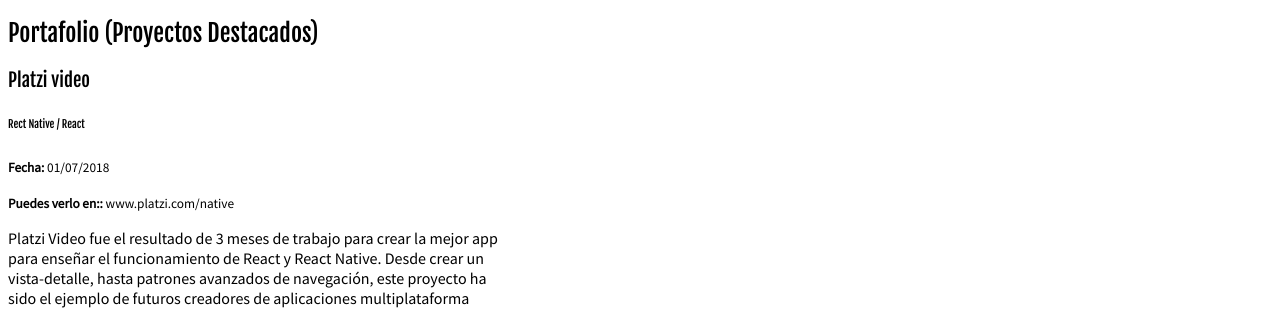
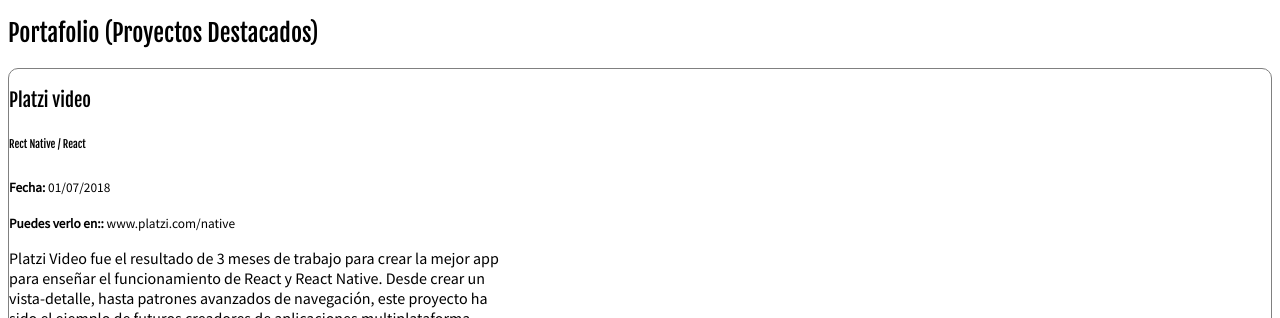
Before and after one commit to chc201627/platziweb, a plain HTML site: page index.html in a window 1280 px wide. Shown: the part 517-835 px from the top of the page. Drawn offline with Linux system fonts and the light colour scheme.

```diff
--- a/css/estilos.css
+++ b/css/estilos.css
@@ -65,6 +65,17 @@ h1 strong{
     background-repeat: no-repeat;
     background-position-x: right;
 }
+.project{
+    /*border-top: 10px solid red;*/
+    /*border-right: 10px solid green;*/
+    /*border-left: 10px solid pink;*/
+    /*border-bottom: 10px solid orange;*/
+    /*border-color: red;*/
+    /*border-width: 15px;*/
+    /*border-style: solid;*/
+    border: 1px solid gray;
+    border-radius: 10px;
+}
 .project-details{
     width: 500px;
 }
--- a/index.html
+++ b/index.html
@@ -39,7 +39,7 @@
     </section>
     <section id="portafolio" class="portfolio">
         <h2>Portafolio (Proyectos Destacados)</h2>
-        <article class="poject">
+        <article class="project">
             <div class="project-details">
                 <h3 class="project-title">Platzi video</h3>
                 <h6 class="project-course">Rect Native / React</h6>
```
Also changed, not shown: 1 other file.
